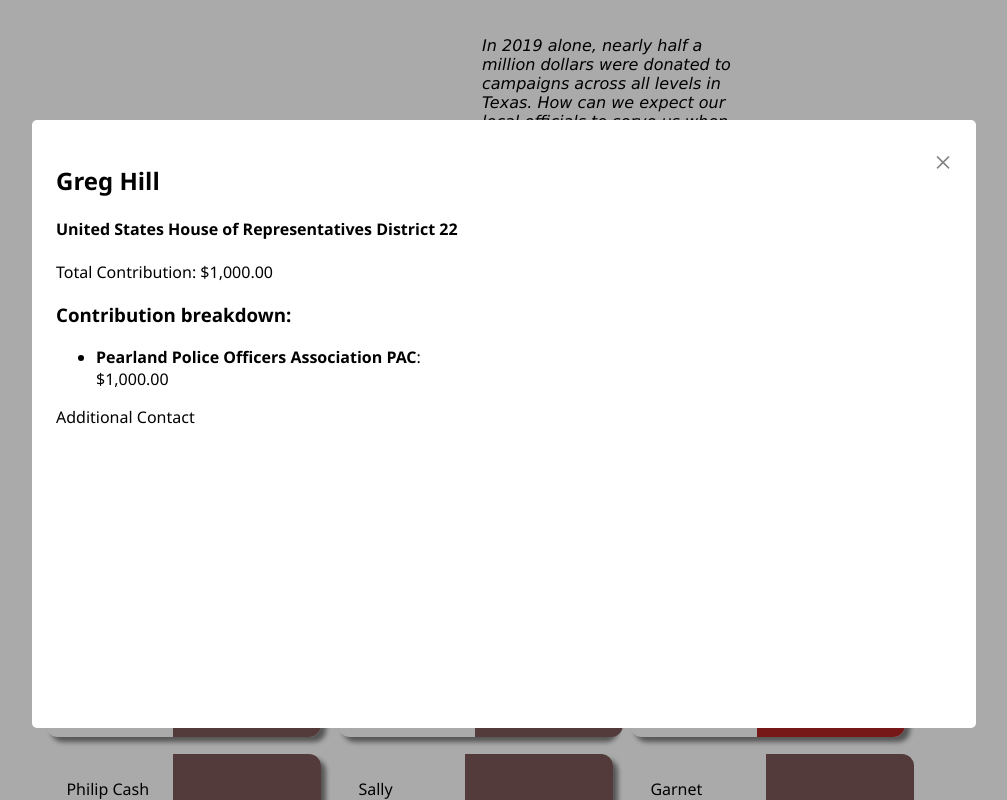
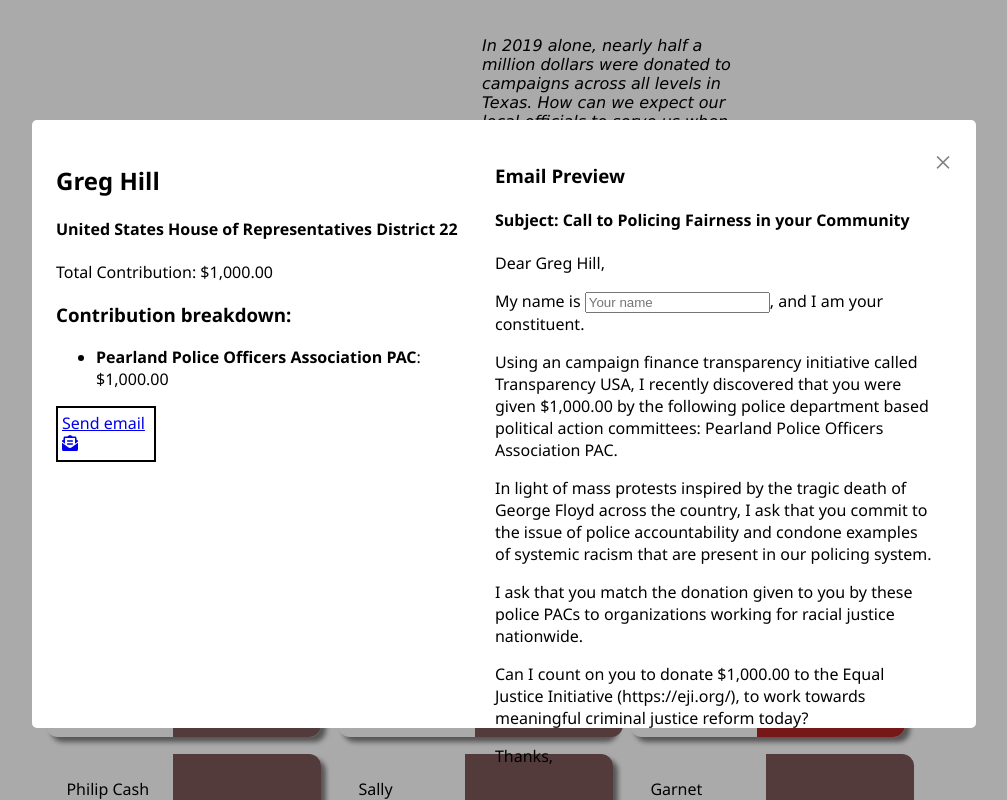
Before and after one commit to abbykrish/police-pacs, a Gatsby site: page / in a window 1280 px wide. Both pictures are taken after a click on the element 635 px from the left and 661 px from the top of the page. Shown: the top 800 px of the page, without its empty margins (160-1167 px from the left). Built offline with nearby package versions, Linux system fonts and the light colour scheme; Gatsby itself is replaced by a stand-in of ours.

Commit message:
added in email and alternate contact

```diff
--- a/src/components/card.js
+++ b/src/components/card.js
@@ -1,7 +1,7 @@
 import React from "react"
 import styles from './card.module.css'
 import Modal from "./modal"
-// import { FaEnvelopeOpenText } from 'react-icons/fa'
+import { FaEnvelopeOpenText } from 'react-icons/fa'
 
 /**
  * Credits to Garry Tan and this
@@ -58,6 +58,13 @@
     const contribution = person.totalContribution
     const moneyFormatted = formatMoney(contribution)
     const color = hslToRgb(0, Math.min(Math.max(contribution, 2500), 10000.0)/15000.0, .42)
+
+    const pacs = Object.keys(person.contributionSummary).join(", ");
+
+    let [name, setName] = React.useState("");
+
+    const mailToUri = `mailto:${person.contactLink}?subject=${email_subject}&body=${email_body(person.electedOfficialName, moneyFormatted, pacs, name)}`;
+
     return (
         <>
             <div className={styles.card} onClick={toggleModal}>
@@ -79,12 +86,33 @@
                         <ul>
                             {Object.entries(person.contributionSummary).map(breakdown)}
                         </ul>
-                        <div className={`${styles.email_button} ${styles.button}`}>
-                            {/* Send email <FaEnvelopeOpenText className="email"/> */}
+                        {
+                                (person.alternateContact.startsWith("http")) ?
+                                    (<><h4> Additional Contact: </h4> <a href={person.alternateContact}>{person.alternateContact} </a></>)
+                                : null
+                        }
+                        <div>
+                            <a href={mailToUri}>
+                                <div className={`${styles.email_button} ${styles.button}`}>
+                                    Send email <FaEnvelopeOpenText className="email"/>
+                                </div>
+                            </a>
                         </div>
-                        <div className={`${styles.email_button} ${styles.button}`}>
-                            Additional Contact
-                        </div>
+                    </div>
+                    <div className={styles.email_section}>
+                        <h3> Email Preview </h3>
+                        <h4> Subject: Call to Policing Fairness in your Community</h4>
+                        <p className={styles.cardText}>Dear {person.electedOfficialName}, </p>
+                        <p className={styles.cardText}> My name is <input placeholder="Your name" value={name} onChange={(event) => setName(event.target.value) }></input>, and I am your constituent. </p>
+                        <p className={styles.cardText}> Using an campaign finance transparency initiative called Transparency USA, I recently discovered that you were given {moneyFormatted} by the following police department based political action committees: {pacs}. </p>
+
+                        <p className={styles.cardText}> In light of mass protests inspired by the tragic death of George Floyd across the country, I ask that you commit to the issue of police accountability and condone examples of systemic racism that are present in our policing system. </p>
+
+                        <p className={styles.cardText}> I ask that you match the donation given to you by these police PACs to organizations working for racial justice nationwide. </p>
+
+                        <p className={styles.cardText}> Can I count on you to donate {moneyFormatted} to the Equal Justice Initiative (https://eji.org/), to work towards meaningful criminal justice reform today? </p>
+                        <p className={styles.cardText}>Thanks, </p>
+                        <p className={styles.cardText}>{name}</p>
                     </div>
                 </div>
             </Modal>
@@ -92,4 +120,21 @@
     )
 }
 
-// const email_body = ({electedOfficialName, totalContribution}, organizations, name) =>
+const email_body = (electedOfficialName, totalContribution, pacs, name) => encodeURIComponent(
+`Dear ${electedOfficialName},
+
+My name is ${name}, and I am your constituent.
+Using an campaign finance transparency initiative called Transparency USA, I recently discovered that you were given ${totalContribution} by the following police department based political action committees: ${pacs}
+
+In light of mass protests inspired by the tragic death of George Floyd across the country, I ask that you commit to the issue of police accountability and condone examples of systemic racism that are present in our policing system.
+
+I ask that you match the donation given to you by these police PACs to organizations working for racial justice nationwide.
+
+Can I count on you to donate ${totalContribution} to the Equal Justice Initiative(https://eji.org/), to work towards meaningful criminal justice reform today?
+
+Thanks,
+${name}
+`
+)
+
+const email_subject = encodeURIComponent("Call to Policing Fairness in your Community")
--- a/src/components/card.module.css
+++ b/src/components/card.module.css
@@ -68,6 +68,15 @@
     flex-direction: row;
 }
 
+.button{
+    border: 2px solid black;
+    width: 20%;
+    flex: none;
+    cursor: pointer;
+    margin-top: 12px;
+    padding: 4px;
+}
+
 .info_section{
     width: 50%;
 }
```
